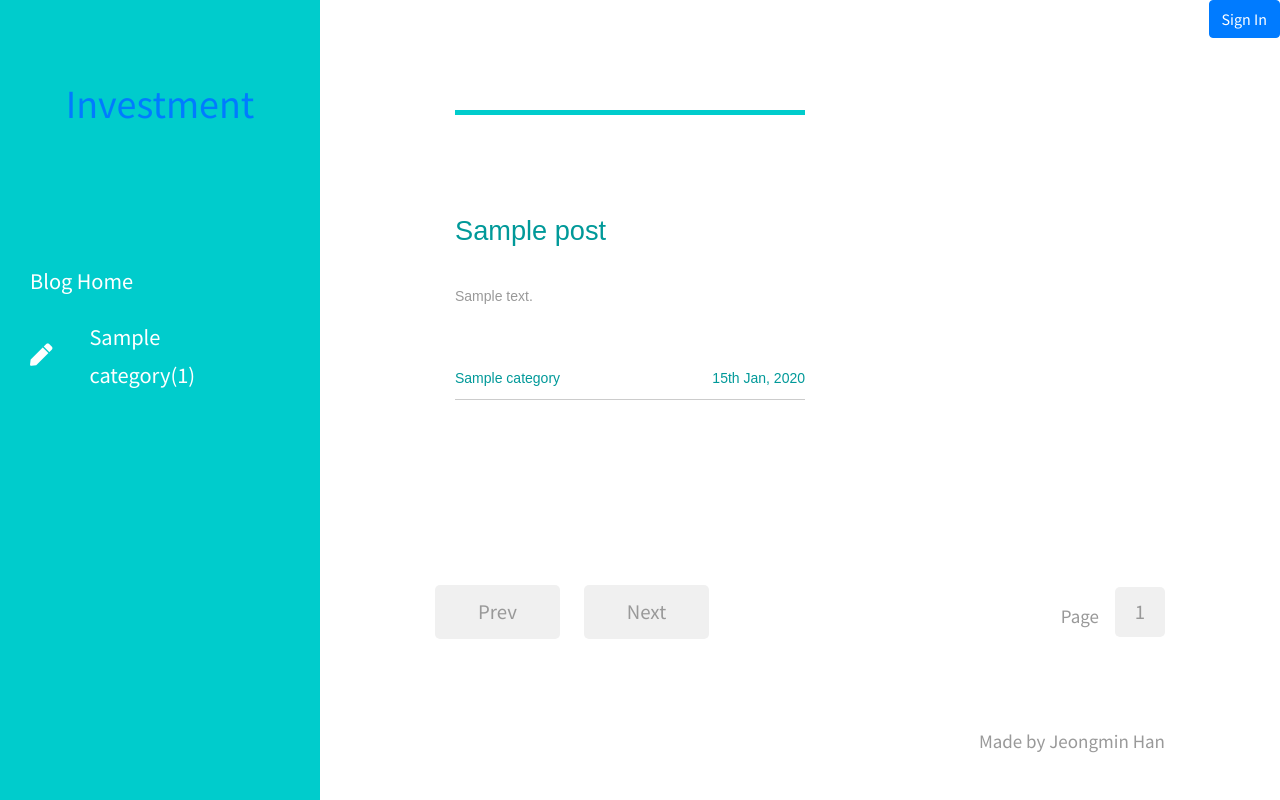
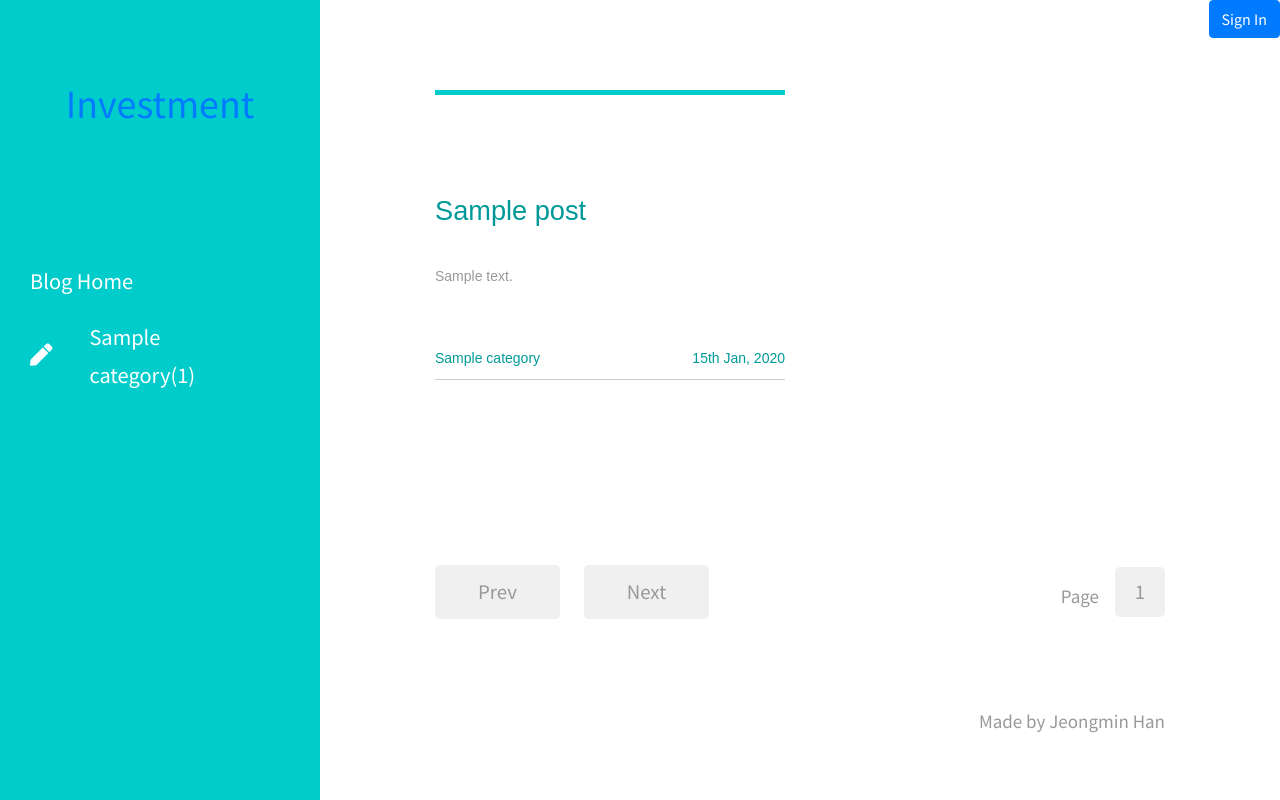
Before and after one commit to hjm6021/mysite, a Django app: page /investment/ in a window 1280 px wide. Run offline with Django 3.2, Linux system fonts and the light colour scheme; tables that the repository leaves empty hold one stand-in row (values such as "Sample post"); parts of the project's set-up code (start-up, migrations or seed data) failed here and were passed over; some libraries are stand-ins or nearby versions.

Commit message:
fix article area

```diff
--- a/static/css/post_contents.css
+++ b/static/css/post_contents.css
@@ -15,8 +15,6 @@ article
 
 	/* Remove the background color to make it transparent. */
 	background-color: #fff;
-
-	margin: 20px;
 
 	line-height: 150%;
 }
```
